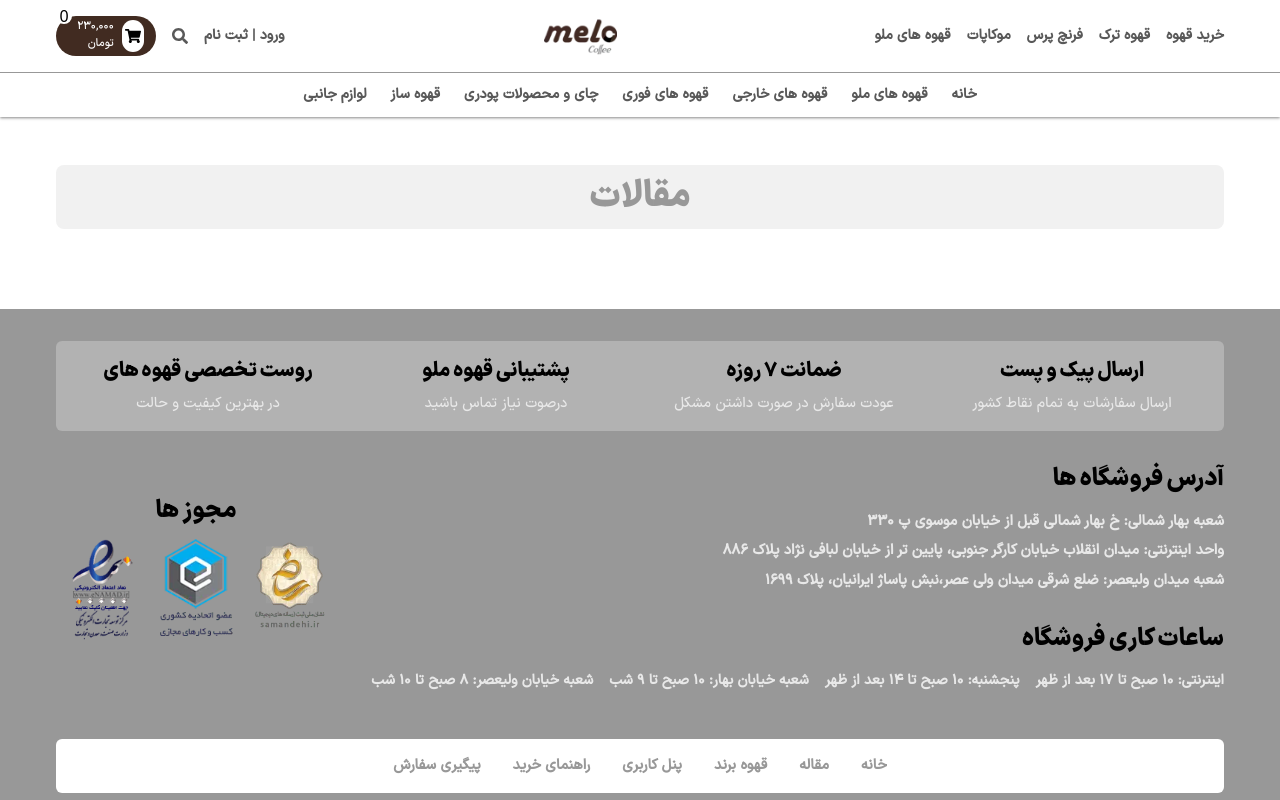
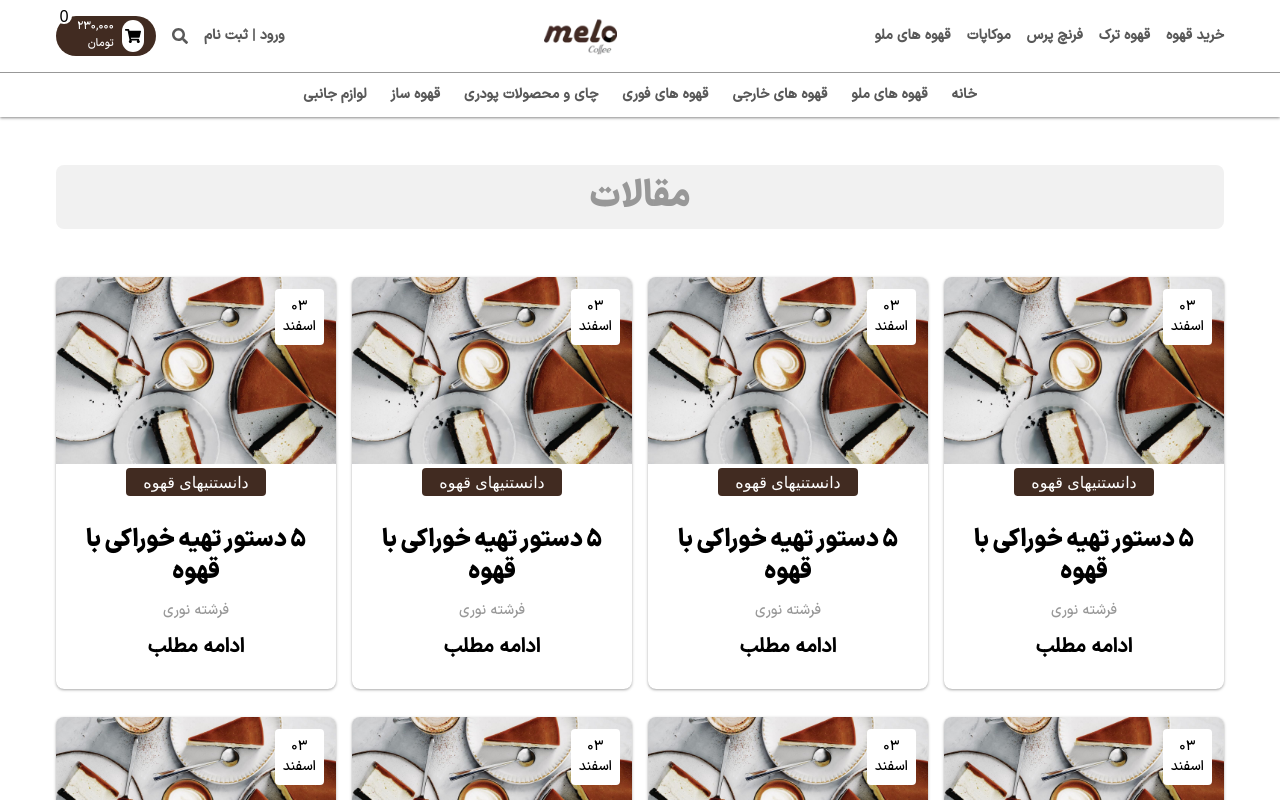
Before and after one commit to mohammadmehdidalvandii/mello-coffee, a Next.js app: page /blog in a window 1280 px wide. Shown: the top 800 px of the page. Built offline with nearby package versions, Linux system fonts and the light colour scheme.

Commit message:
created section article for blog-page

```diff
--- a/src/app/blog/page.tsx
+++ b/src/app/blog/page.tsx
@@ -2,6 +2,7 @@
 import Footer from '@/components/module/Footer/Footer'
 import MainHeader from '@/components/module/MainHeader/MainHeader'
 import Navbar from '@/components/module/Navbar/Navbar'
+import Articles from '@/components/template/blog/Articles/Articles'
 import React from 'react'
 
 const page:React.FC = ()=>{
@@ -10,6 +11,7 @@
     <Navbar/>
     <MainHeader/>
     <Breadcrumb  text='مقالات'/>
+    <Articles/>
     <Footer/>
     </>
   )
--- /dev/null
+++ b/src/components/template/blog/Articles/Articles.tsx
@@ -0,0 +1,26 @@
+import ArticleCart from '@/components/module/ArticleCart/ArticleCart'
+import React from 'react'
+
+const Articles:React.FC = ()=>{
+  return (
+    <section className="block">
+        <div className="container">
+            <div className="grid  lg:grid-cols-4 md:grid-cols-3 sm:grid-cols-2  gap-4">
+            <ArticleCart/>
+                <ArticleCart/>
+                <ArticleCart/>
+                <ArticleCart/>
+                <ArticleCart/>
+                <ArticleCart/>
+                <ArticleCart/>
+                <ArticleCart/>
+            </div>
+            <div className="flex items-center justify-center">
+              <button className="btn_primary mt-12">مشاهده بیشتر</button>
+            </div>
+        </div>
+    </section>
+  )
+}
+
+export default Articles
```
